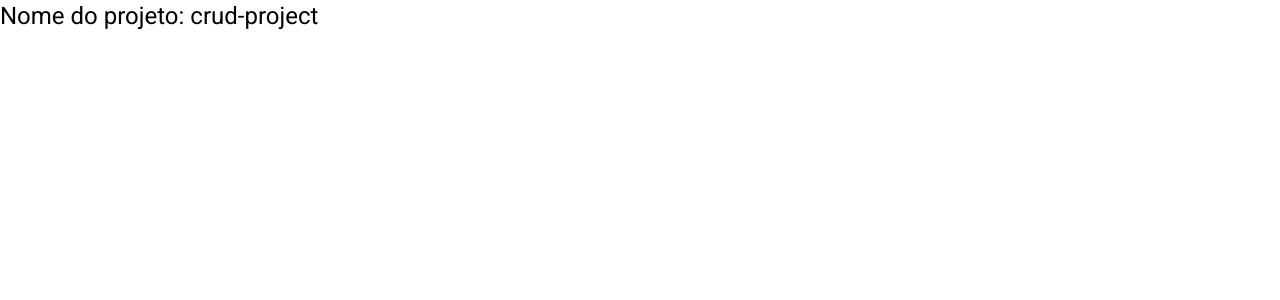
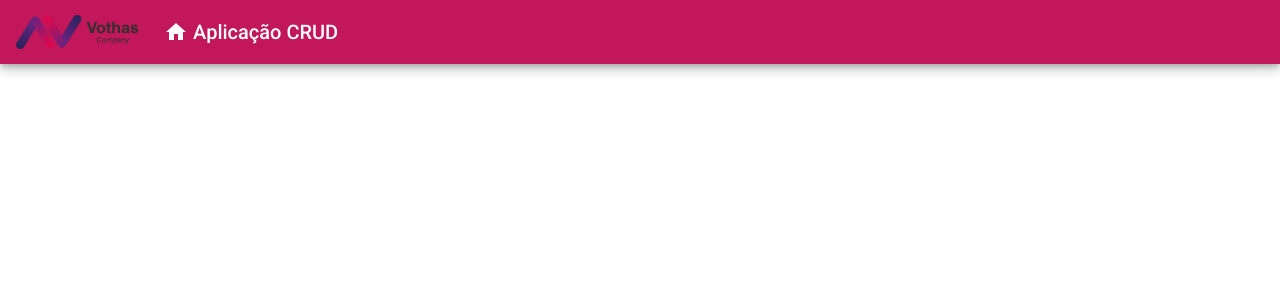
Before and after one commit to Lucasbjpereira/CRUD-Project, an Angular app in the folder crud-project/: page / in a window 1280 px wide. Shown: the top 300 px of the page. Built offline with nearby package versions, Linux system fonts and the light colour scheme.

Commit message:
Adicionando a header no projeto

```diff
--- a/crud-project/src/app/app.component.html
+++ b/crud-project/src/app/app.component.html
@@ -1 +1 @@
-<h1>Nome do projeto: {{project}}</h1>
+<app-header></app-header>
--- /dev/null
+++ b/crud-project/src/app/components/template/header/header.component.css
@@ -0,0 +1,21 @@
+.header{
+    align-items: center;
+    box-shadow: 0px 3px 5px -1px rgba(0, 0, 0, 0.2), 0px 6px 10px 0px rgba(0, 0, 0, 0.14), 0px 1px 18px 0px rgba(0, 0, 0, 0.12);
+}
+
+.header a {
+    display: flex;
+    align-items: center;
+    text-decoration: none;
+}
+
+.header .logo{
+    max-height: 35px;
+}
+
+.header .title-group{
+    padding-left: 25px;
+}
+.header .title-group i{
+    padding-right: 5px;
+}
--- /dev/null
+++ b/crud-project/src/app/components/template/header/header.component.html
@@ -0,0 +1,10 @@
+<mat-toolbar color="primary" class="header mat-elevation-z6">
+    <span>
+        <a>
+            <img class="logo" src="assets/img/logotipo.png" alt="logotipo">
+        </a>
+    </span>
+    <span class="title-group">
+        <a><i class="material-icons">home</i>Aplicação CRUD</a>
+    </span>
+</mat-toolbar>
--- /dev/null
+++ b/crud-project/src/app/components/template/header/header.component.ts
@@ -0,0 +1,15 @@
+import { Component, OnInit } from '@angular/core';
+
+@Component({
+  selector: 'app-header',
+  templateUrl: './header.component.html',
+  styleUrls: ['./header.component.css']
+})
+export class HeaderComponent implements OnInit {
+
+  constructor() { }
+
+  ngOnInit(): void {
+  }
+
+}
```
Also changed, not shown: crud-project/src/app/app.module.ts (+6 -2 lines), crud-project/src/assets/img/logotipo.png (added).
